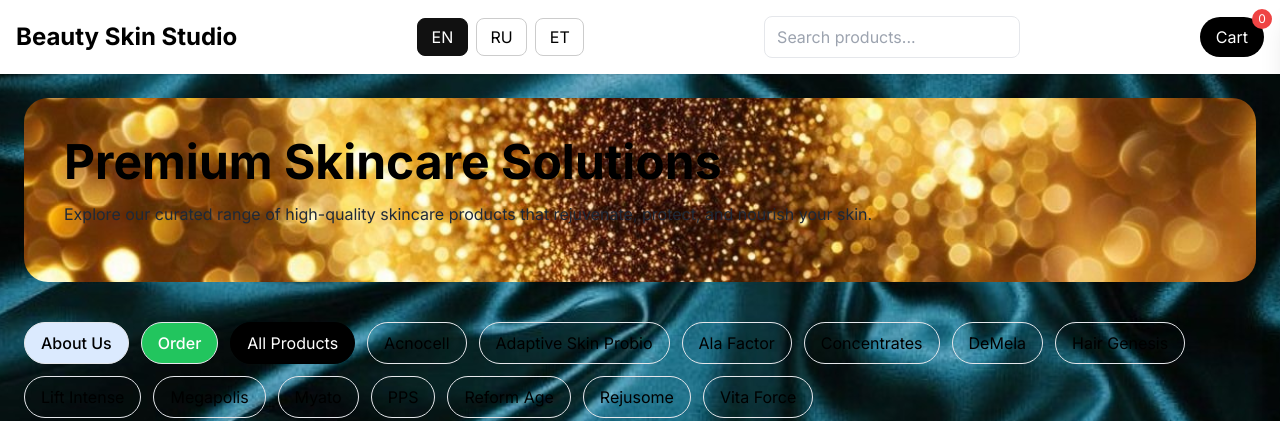
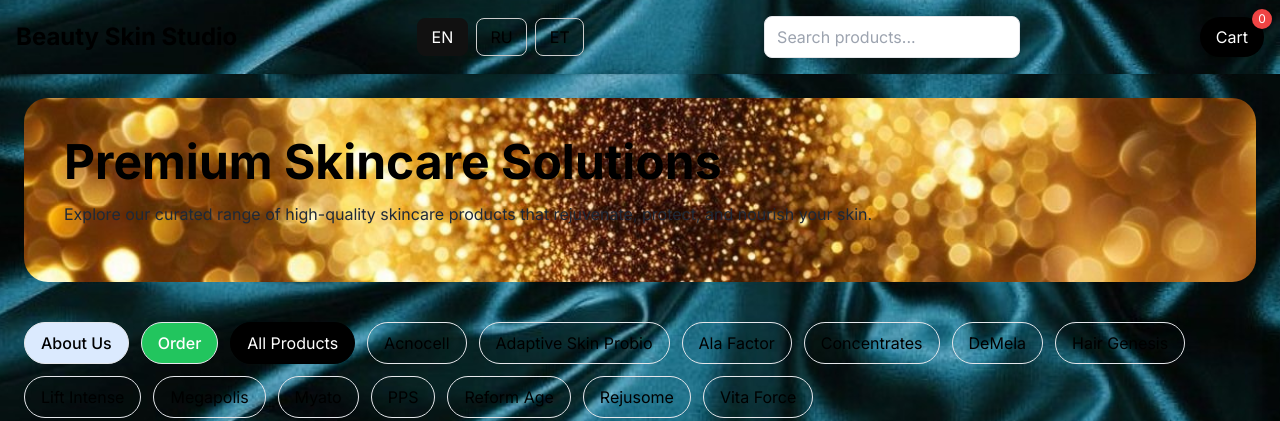
Before and after one commit to vangod35-cyber/Beauty-Skin-Studio, a plain HTML site: page index.html in a window 1280 px wide. Shown: the top 421 px of the page. Drawn offline with nearby package versions, Linux system fonts and the light colour scheme.

Commit message:
apply 8866a.jpg background to header

```diff
--- a/index.html
+++ b/index.html
@@ -41,7 +41,7 @@
     <textarea name="notes"></textarea>
   </form>
 
-   <header class="bg-white shadow p-4 flex flex-wrap justify-between items-center gap-3">
+   <header class="shadow p-4 flex flex-wrap justify-between items-center gap-3" style="background-image:url('8866a.jpg');background-size:cover;background-position:center;">
      <div class="text-2xl font-bold">Beauty Skin Studio</div>
 
      <div class="flex gap-2">
```
